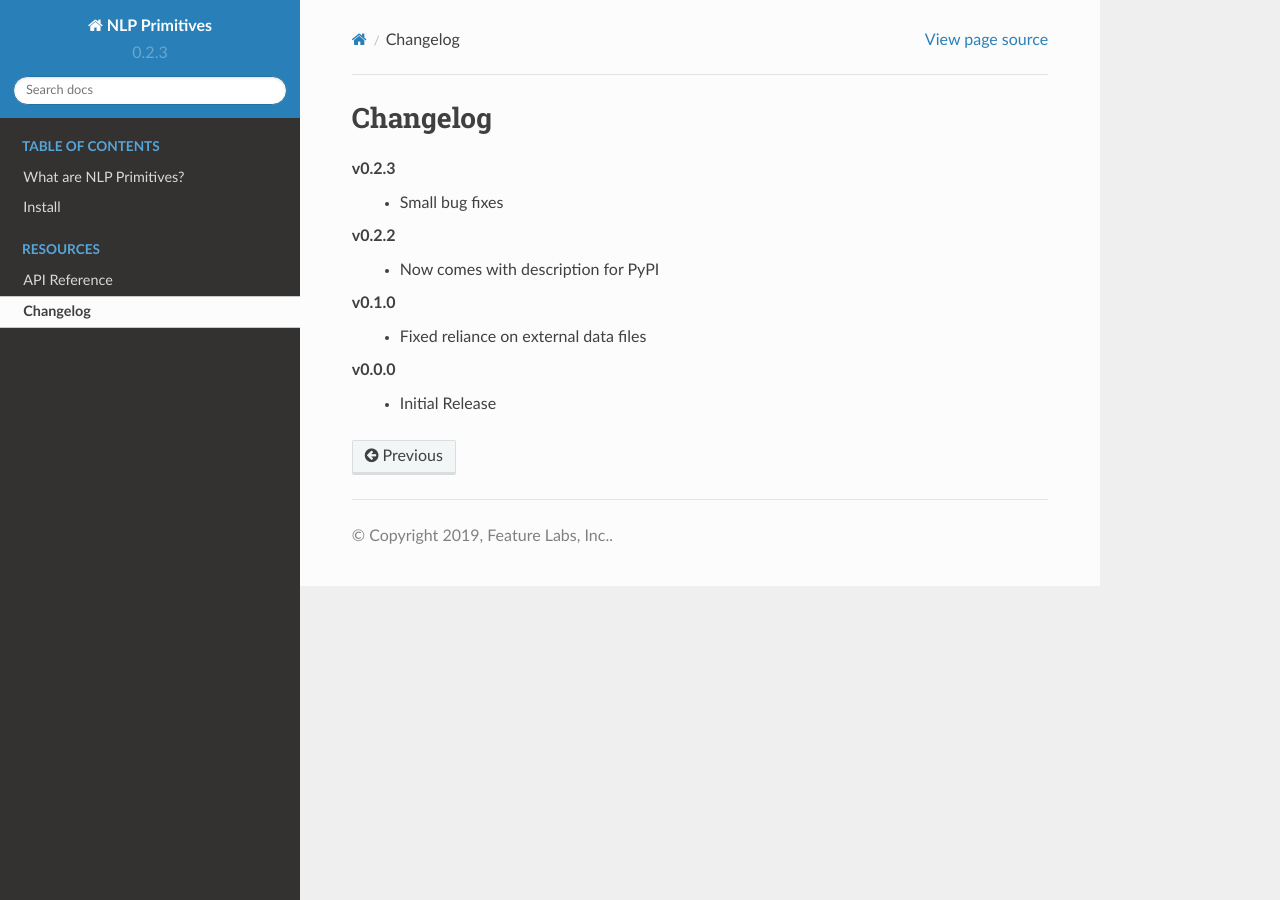
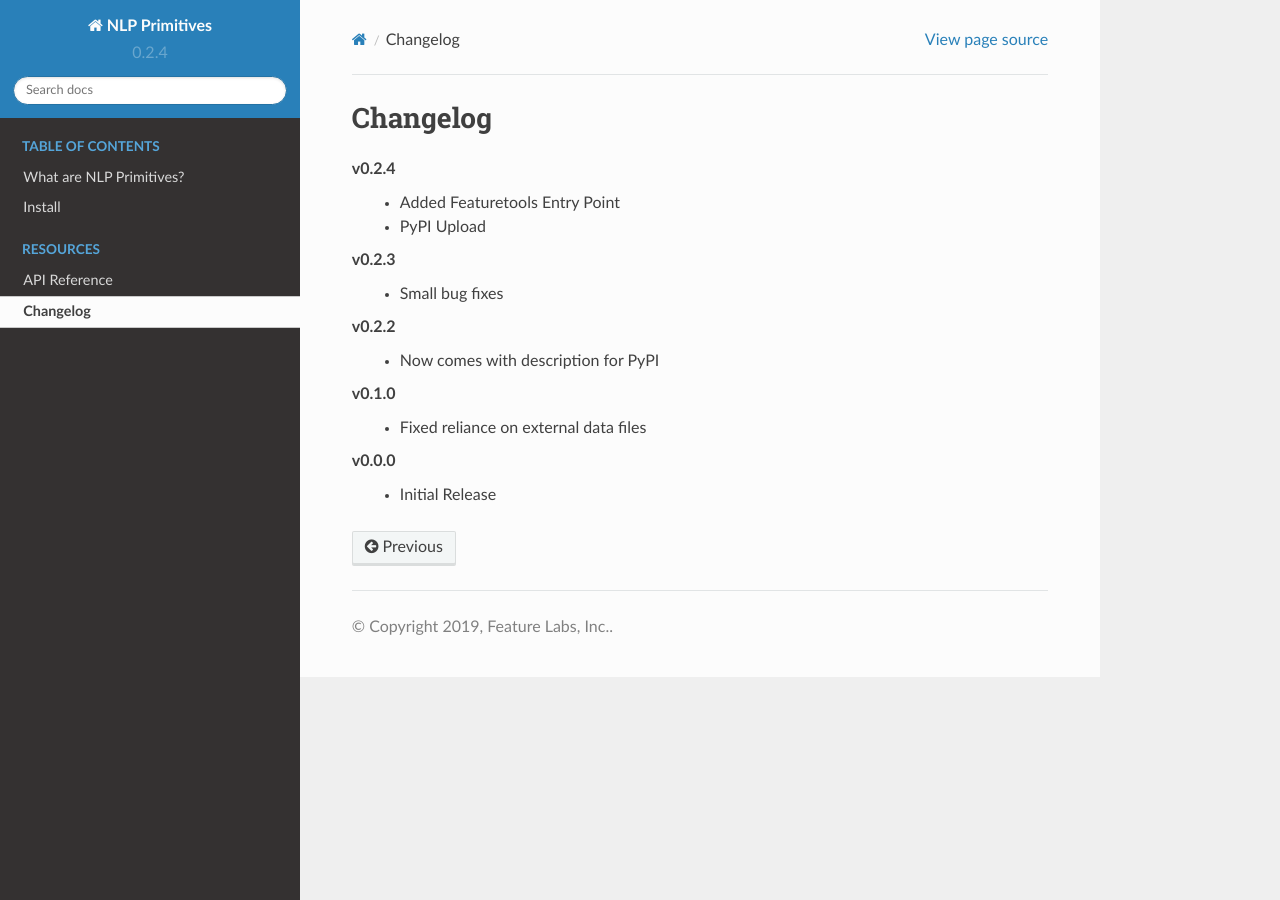
Before and after one commit to alteryx/nlp_primitives, a Sphinx documentation site: the page built from docs/source/changelog.rst, in a window 1280 px wide. Built offline with Sphinx 7.4.7 and the Read the Docs theme 2.0.0, drawn with Linux system fonts in a browser that asks for light colours.

Commit message:
v0.2.4 (#8)

```diff
--- a/docs/source/changelog.rst
+++ b/docs/source/changelog.rst
@@ -1,6 +1,10 @@
 =========
 Changelog
 =========
+
+**v0.2.4**
+    * Added Featuretools Entry Point
+    * PyPI Upload
 
 **v0.2.3**
     * Small bug fixes
--- a/nlp_primitives/__init__.py
+++ b/nlp_primitives/__init__.py
@@ -1,5 +1,5 @@
 # flake8: noqa
-__version__ = '0.2.3'
+__version__ = '0.2.4'
 from .diversity_score import DiversityScore
 from .lsa import LSA
 from .mean_characters_per_word import MeanCharactersPerWord
--- a/setup.py
+++ b/setup.py
@@ -9,7 +9,7 @@ with open(path.join(this_directory, 'README.md')) as f:
 
 setup(
     name='nlp_primitives',
-    version='v0.2.3',
+    version='0.2.4',
     author='Feature Labs, Inc.',
     author_email='support@featurelabs.com',
     license='BSD 3-clause',
```
